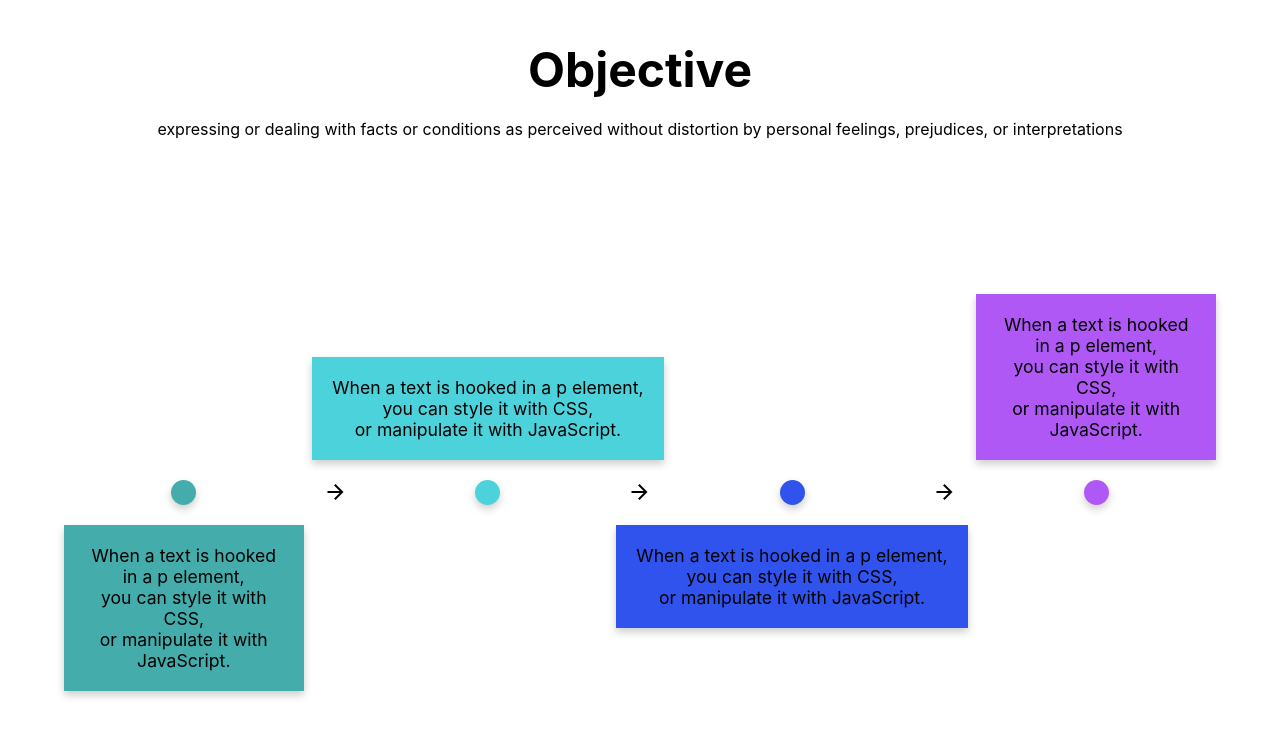
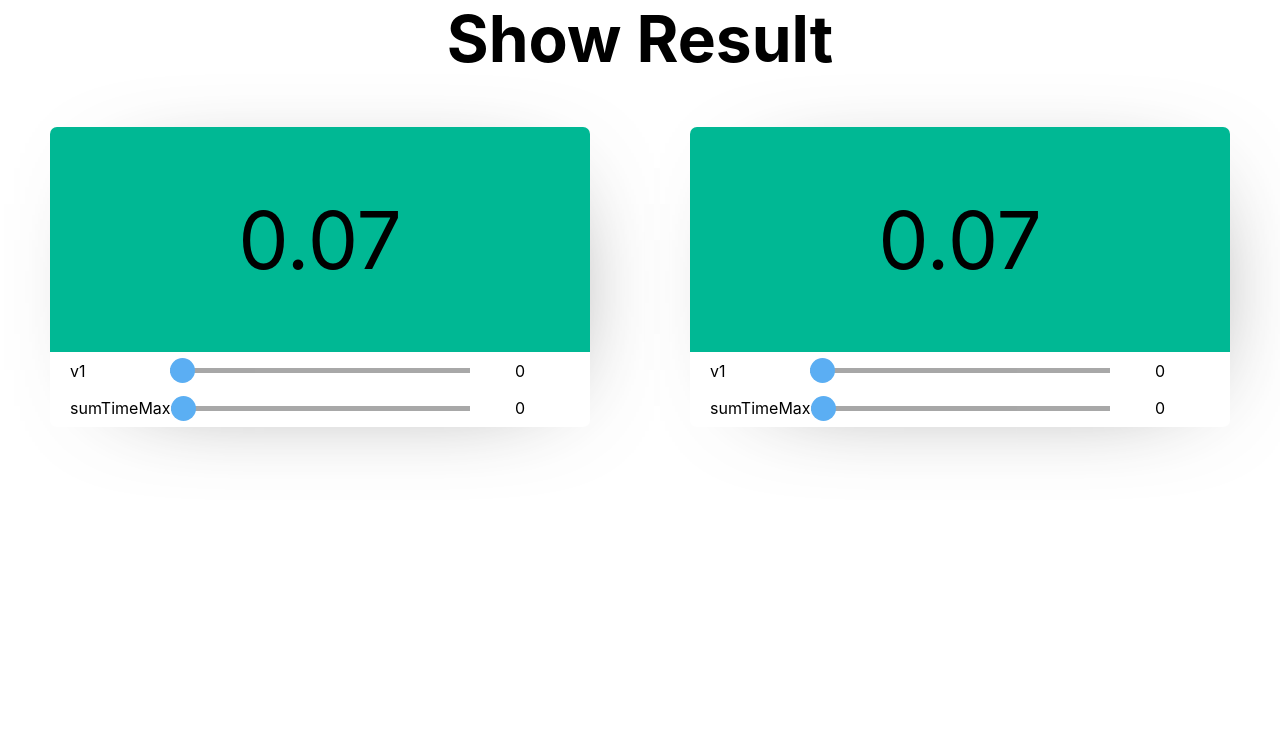
Before and after one commit to HeroIntouch/DrainKU, a React (Create React App) app: page / in a window 1280 px wide. Shown: the top 736 px of the page. Built offline with nearby package versions, Linux system fonts and the light colour scheme.

Commit message:
result card

```diff
--- a/src/App.js
+++ b/src/App.js
@@ -1,6 +1,7 @@
 import React from 'react';
 import { HashRouter, Route , Switch } from 'react-router-dom';
-import Iaun from './component/Objective.component';
+import IaunOb from './component/Objective.component';
+import IaunRe from './component/Result.component';
 
 function App() {
 
@@ -8,7 +9,7 @@ function App() {
 return (
     <HashRouter>
       <Switch>
-        <Route exact path="/" component={Iaun} />
+        <Route exact path="/" component={IaunRe} />
       </Switch>
     </HashRouter>
       );
--- a/src/component/Result.component.js
+++ b/src/component/Result.component.js
@@ -7,8 +7,8 @@ const Result = () => {
         <div className='Result'>
             <h1>Show Result</h1>
             <div className='card'>
-                <ResultCard />
-                <ResultCard />
+                <ResultCard place='Kasetsart'/>
+                <ResultCard place='BKA'/>
             </div>
         </div>
     );
--- a/src/component/ResultCard.component.js
+++ b/src/component/ResultCard.component.js
@@ -4,18 +4,23 @@ import '../style/ResultCard.component.css';
 import ShowValue from './ShowValue.component';
 
 const ResultCard = (props) => {
-    const [result,setResult] = useState(0);
+    const [v2,setv2] = useState(0);
 
-    const formularV2 = (v1,timeMax) => {
+    const formularV2 = (v1,sumTimeMax) => {
         v1 = parseFloat(v1);
-        timeMax = parseFloat(timeMax);
-        let result = (v1*10+timeMax*100)/10;
-        setResult(result);
+        sumTimeMax = parseFloat(sumTimeMax);
+        Number.prototype.round = function() {
+            return Math.round(this*100)/100;
+        }
+        let v2 = (0.06868 + (0.0009373 * sumTimeMax) + v1).round();
+        setv2(v2);
+        console.log({v2});
     }
 
     return(
         <div className = 'ResultCard'>
-            <ShowValue result={result}/>
+            <ShowValue v2={v2}
+                place={props.place}/>
             <SlideValue formularV2={formularV2}/>
         </div>
     );
--- a/src/component/Scoller.component.js
+++ b/src/component/Scoller.component.js
@@ -8,16 +8,21 @@ const Scoller = (props) => {
         $(e.target).closest('div').find('span[id=value]').text(e.target.value);
         if(props.v1){
             props.v1(e.target.value)
-        }else if(props.timeMax){
-            props.timeMax(e.target.value)
+        }else if(props.sumTimeMax){
+            props.sumTimeMax(e.target.value)
         }
     }
 
     return(
 
         <div className='Scoller'>
-            <span className='title'>{props.v1 ? 'v1' : 'timeMax'}</span>
-            <input type='range' onChange={handleOnChange} min ='0' max ='1' step='0.1' defaultValue='0'></input>
+            <span className='title'>{props.v1 ? 'v1' : 'sumTimeMax'}</span>
+            <input type='range'
+                onChange={handleOnChange}
+                min ={props.v1 ? '0' : '0'}
+                max ={props.v1 ? '1' : '500'}
+                step= {props.v1 ? '0.1' : '50'}
+                defaultValue='0' />
             <span id='value'>0</span>
         </div>
     );
--- a/src/component/ShowValue.component.js
+++ b/src/component/ShowValue.component.js
@@ -1,10 +1,25 @@
-import React from 'react';
+import React, {useEffect} from 'react';
 import '../style/ShowValue.component.css';
+import $ from 'jquery';
 
 const ShowValue = (props) => {
+    useEffect(() => {
+        let v2 = props.v2;
+        let place = props.place;
+        if(v2 > 1.3){
+            $('div[place='+place+']').addClass('ShowValue-high');
+        }else if(v2 > 0.7){
+            $('div[place='+place+']').addClass('ShowValue-middle');
+            $('div[place='+place+']').removeClass('ShowValue-high');
+        }else{
+            $('div[place='+place+']').removeClass('ShowValue-middle');
+            $('div[place='+place+']').removeClass('ShowValue-high');
+        }
+    });
+
     return(
-        <div className='ShowValue'>
-            {props.result}
+        <div className='ShowValue' place={props.place}>
+            {props.v2}
         </div>
     );
 }
--- a/src/component/SlideValue.component.js
+++ b/src/component/SlideValue.component.js
@@ -3,24 +3,24 @@ import Scoller from './Scoller.component';
 import '../style/SlideValue.component.css';
 
 const SlideValue = (props) => {
-  const [timeMax,setTimeMax] = useState(0);
+  const [sumTimeMax,setSumTimeMax] = useState(0);
   const [v1,setV1] = useState(0);
 
   useEffect(() => {
-    props.formularV2(v1,timeMax);
+    props.formularV2(v1,sumTimeMax);
   });
 
   const callBackV1 = (v1) => {
     setV1(v1);
   }
-  const callBackTimeMax = (timeMax) => {
-    setTimeMax(timeMax);
+  const callBackSumTimeMax = (sumTimeMax) => {
+    setSumTimeMax(sumTimeMax);
   }
 
   return(
     <div className='SlideValue'>
       <Scoller v1={callBackV1}/>
-      <Scoller timeMax={callBackTimeMax}/>
+      <Scoller sumTimeMax={callBackSumTimeMax}/>
     </div>
   );
 }
--- a/src/style/Result.component.css
+++ b/src/style/Result.component.css
@@ -1,5 +1,6 @@
 .Result h1{
     text-align: center;
+    font-size: 4rem;
 }
 
 .Result .card{
--- a/src/style/ResultCard.component.css
+++ b/src/style/ResultCard.component.css
@@ -2,12 +2,13 @@
     -webkit-box-shadow: 17px 10px 109px -67px rgba(0,0,0,0.75);
     -moz-box-shadow: 17px 10px 109px -67px rgba(0,0,0,0.75);
     box-shadow: 17px 10px 109px -67px rgba(0,0,0,0.75);
-    background-color: red;
+    background-color: white;
     margin: 10px;
     flex:1;
     height: 300px;
     display: flex;
     flex-direction: column;
-    border-radius: 5%;
+    border-radius: 7px;
     overflow: hidden;
+    margin: 50px
 }
--- a/src/style/Scroller.component.css
+++ b/src/style/Scroller.component.css
@@ -8,7 +8,33 @@
 
 .Scoller input{
     width: 100%;
+    -webkit-appearance: none;
+    height: 5px;
+    outline: none;
+    opacity: 0.7;
+    background: rgb(131, 131, 131);
 }
+
+.Scoller input:hover {
+    opacity: 1;
+}
+
+.Scoller input::-webkit-slider-thumb {
+    -webkit-appearance: none;
+    appearance: none;
+    width: 25px;
+    height: 25px;
+    background: rgb(22, 141, 238);
+    cursor: pointer;
+    border-radius: 50% ;
+}
+
+.Scoller input::-moz-range-thumb {
+    width: 25px;
+    height: 25px;
+    background: rgb(22, 141, 238);
+    cursor: pointer;
+  }
 
 .Scoller .title{
     justify-self: start;
--- a/src/style/ShowValue.component.css
+++ b/src/style/ShowValue.component.css
@@ -1,8 +1,16 @@
 .ShowValue{
     height: 75%;
-    background-color: aqua;
+    background-color: #00b894;
     display: grid;
     justify-content: center;
     align-items: center;
     font-size: 5rem;
 }
+
+.ShowValue-middle{
+    background-color: #f9ca24;
+}
+
+.ShowValue-high{
+    background-color: #eb4d4b;
+}
```
